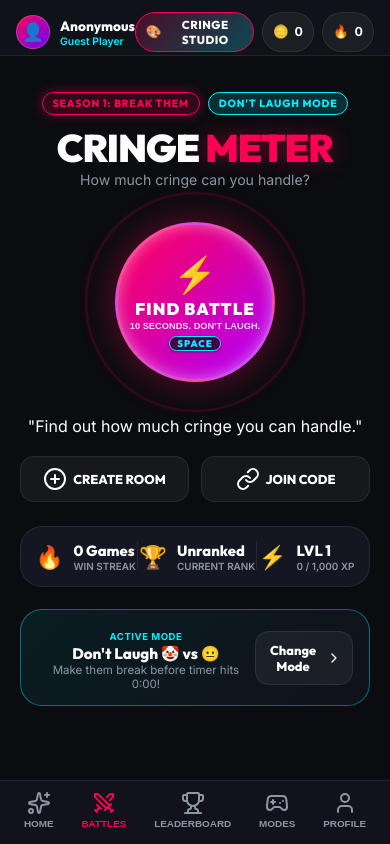
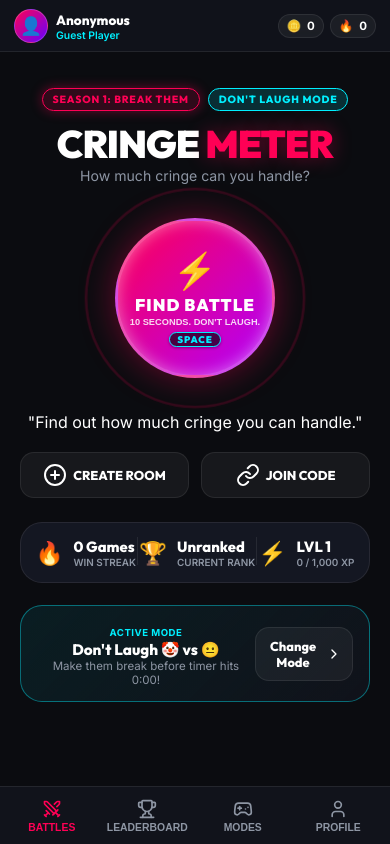
Before and after one commit to corn-ai67/cringe-meter, a website: page index.html in a window 390 px wide. Both pictures are taken after a click on the button "CRINGE BATTLES →". Drawn offline with nearby package versions, Linux system fonts and the light colour scheme; no server answers.

Commit message:
Separate mobile landing page from in-app navigation, remove HOME from 4-item bottom nav, compact mobile header, and support iPhone safe area insets

```diff
--- a/index.html
+++ b/index.html
@@ -731,13 +731,9 @@
 
     </main>
 
-    <!-- BOTTOM NAVIGATION BAR (Mobile / Compact) -->
+    <!-- BOTTOM NAVIGATION BAR (Mobile / Compact - 4 items) -->
     <nav class="bottom-nav" id="bottomNav">
-      <button class="nav-btn active" data-view="view-landing">
-        <i data-lucide="sparkles"></i>
-        <span>HOME</span>
-      </button>
-      <button class="nav-btn" data-view="view-home">
+      <button class="nav-btn active" data-view="view-home">
         <i data-lucide="swords"></i>
         <span>BATTLES</span>
       </button>
--- a/js/app.js
+++ b/js/app.js
@@ -298,8 +298,14 @@ document.addEventListener('DOMContentLoaded', () => {
       rwCoinsVal.textContent = results.isWinner ? (isVipWinner ? `+${results.earnedCoins || 100} COINS (2× VIP)` : `+${results.earnedCoins || 50} COINS`) : "+0 COINS";
       rwStreakVal.textContent = results.isWinner ? "+1 STREAK" : "STREAK RESET";
 
-      resRankName.textContent = updatedPlayer.rank;
-      resRankXp.textContent = `${updatedPlayer.xp.toLocaleString()} / 5,000 XP`;
+      if (window.progressionService) {
+        const prog = window.progressionService.getPlayerProgress(updatedPlayer.xp);
+        resRankName.textContent = prog.rankTitle;
+        resRankXp.textContent = `${prog.currentLevelXp.toLocaleString()} / ${prog.xpForNextLevel.toLocaleString()} XP`;
+      } else {
+        resRankName.textContent = updatedPlayer.rank;
+        resRankXp.textContent = `${(updatedPlayer.xp || 0).toLocaleString()} XP`;
+      }
       recapMode.textContent = `${results.mode} (60s)`;
       recapTime.textContent = results.timeElapsed;
       recapPeak.textContent = results.peakCringe;
--- a/style.css
+++ b/style.css
@@ -3733,17 +3733,78 @@ kbd {
    RESPONSIVE DESIGN & ADAPTIVE VIEWPORTS (iPhone, iPad, PC)
    ========================================================================== */
 
-/* iOS Safari Safe Area Inset Support */
-@supports (padding-top: env(safe-area-inset-top)) {
-  .app-header {
-    padding-top: max(8px, env(safe-area-inset-top));
-    padding-left: max(16px, env(safe-area-inset-left));
-    padding-right: max(16px, env(safe-area-inset-right));
-    height: calc(56px + max(0px, env(safe-area-inset-top)));
-  }
-
-  .mobile-frame {
-    padding-bottom: env(safe-area-inset-bottom);
+/* 📱 Mobile Landing State: Hide in-app header, bottom nav & indicator before entering */
+@media (max-width: 1023px) {
+  body.app-not-entered #appHeader,
+  .app-not-entered .app-header {
+    display: none !important;
+  }
+
+  body.app-not-entered #bottomNav,
+  .app-not-entered .bottom-nav {
+    display: none !important;
+  }
+
+  body.app-not-entered .home-indicator,
+  .app-not-entered .home-indicator {
+    display: none !important;
+  }
+
+  /* 4-Item Evenly Spaced Mobile Bottom Navigation */
+  .bottom-nav {
+    position: fixed;
+    bottom: 0;
+    left: 0;
+    right: 0;
+    width: 100vw;
+    max-width: 100vw;
+    height: calc(58px + env(safe-area-inset-bottom, 0px));
+    background: rgba(18, 20, 29, 0.96);
+    backdrop-filter: blur(20px);
+    -webkit-backdrop-filter: blur(20px);
+    border-top: 1px solid var(--bg-card-border);
+    display: grid !important;
+    grid-template-columns: repeat(4, 1fr) !important;
+    align-items: center;
+    padding: 0 4px env(safe-area-inset-bottom, 0px) 4px;
+    z-index: 100;
+    box-sizing: border-box;
+  }
+
+  .nav-btn {
+    display: flex;
+    flex-direction: column;
+    align-items: center;
+    justify-content: center;
+    gap: 3px;
+    background: transparent;
+    border: none;
+    color: var(--text-muted);
+    font-size: 0.65rem;
+    font-weight: 700;
+    cursor: pointer;
+    padding: 4px 0;
+    height: 100%;
+    width: 100%;
+    transition: color 0.15s ease;
+  }
+
+  .nav-btn svg {
+    width: 20px;
+    height: 20px;
+  }
+
+  .nav-btn.active {
+    color: var(--accent-magenta);
+  }
+
+  /* In-app views scroll clearance above bottom nav */
+  .app-entered .views-container {
+    padding-bottom: calc(68px + env(safe-area-inset-bottom, 0px)) !important;
+  }
+
+  .app-entered .view-screen {
+    padding-bottom: calc(68px + env(safe-area-inset-bottom, 0px)) !important;
   }
 }
 
@@ -3771,17 +3832,74 @@ kbd {
     display: none !important;
   }
 
+  /* Compact In-App Mobile Header: Hide oversized Cringe Studio pill button */
+  #btnHeaderMakeMine,
+  .make-mine-pill {
+    display: none !important;
+  }
+
+  .app-header {
+    height: calc(52px + env(safe-area-inset-top, 0px));
+    padding: env(safe-area-inset-top, 0px) 14px 0 14px;
+    display: flex !important;
+    justify-content: space-between;
+    align-items: center;
+  }
+
   .user-badge {
     display: flex !important;
+    align-items: center;
+    gap: 8px;
+    max-width: 60%;
+  }
+
+  .user-name {
+    font-size: 0.84rem;
+    white-space: nowrap;
+    overflow: hidden;
+    text-overflow: ellipsis;
+  }
+
+  .currency-hud {
+    display: flex !important;
+    align-items: center;
+    gap: 6px;
+  }
+
+  .hud-pill {
+    padding: 4px 8px;
+    font-size: 0.72rem;
+  }
+
+  /* Clean Mobile Landing Page */
+  #view-landing {
+    width: 100%;
+    min-height: 100%;
+    overflow-y: auto !important;
+    overflow-x: hidden !important;
+    -webkit-overflow-scrolling: touch;
+    padding: max(24px, env(safe-area-inset-top, 16px)) 16px max(40px, env(safe-area-inset-bottom, 20px)) 16px !important;
+  }
+
+  .landing-hero-container {
+    width: 100%;
+    max-width: 480px;
+    margin: 0 auto;
+    display: flex;
+    flex-direction: column;
+    align-items: center;
+    text-align: center;
+    gap: 20px;
   }
 
   .landing-showcase-grid {
     grid-template-columns: 1fr;
     gap: 16px;
+    width: 100%;
   }
 
   .landing-main-title {
-    font-size: 2.4rem;
+    font-size: 2.5rem;
   }
 
   .video-arena-split {
```
